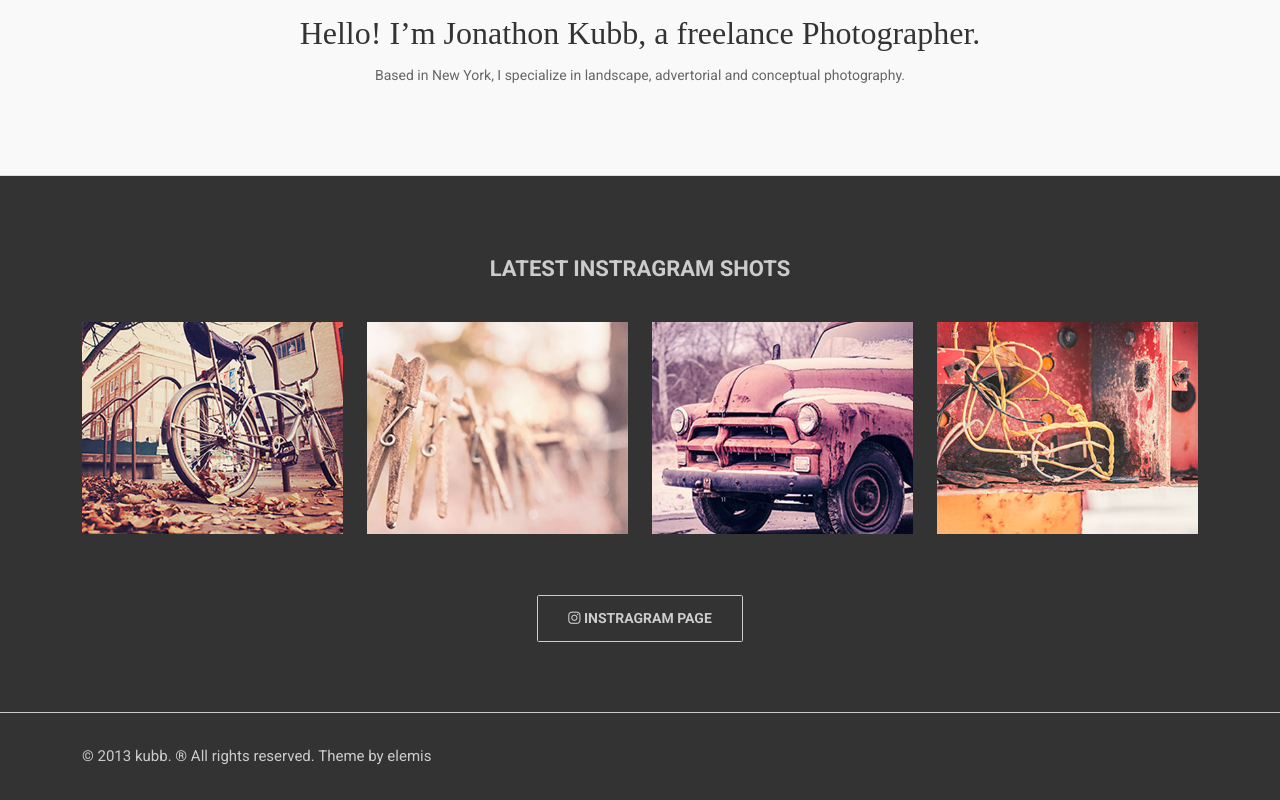
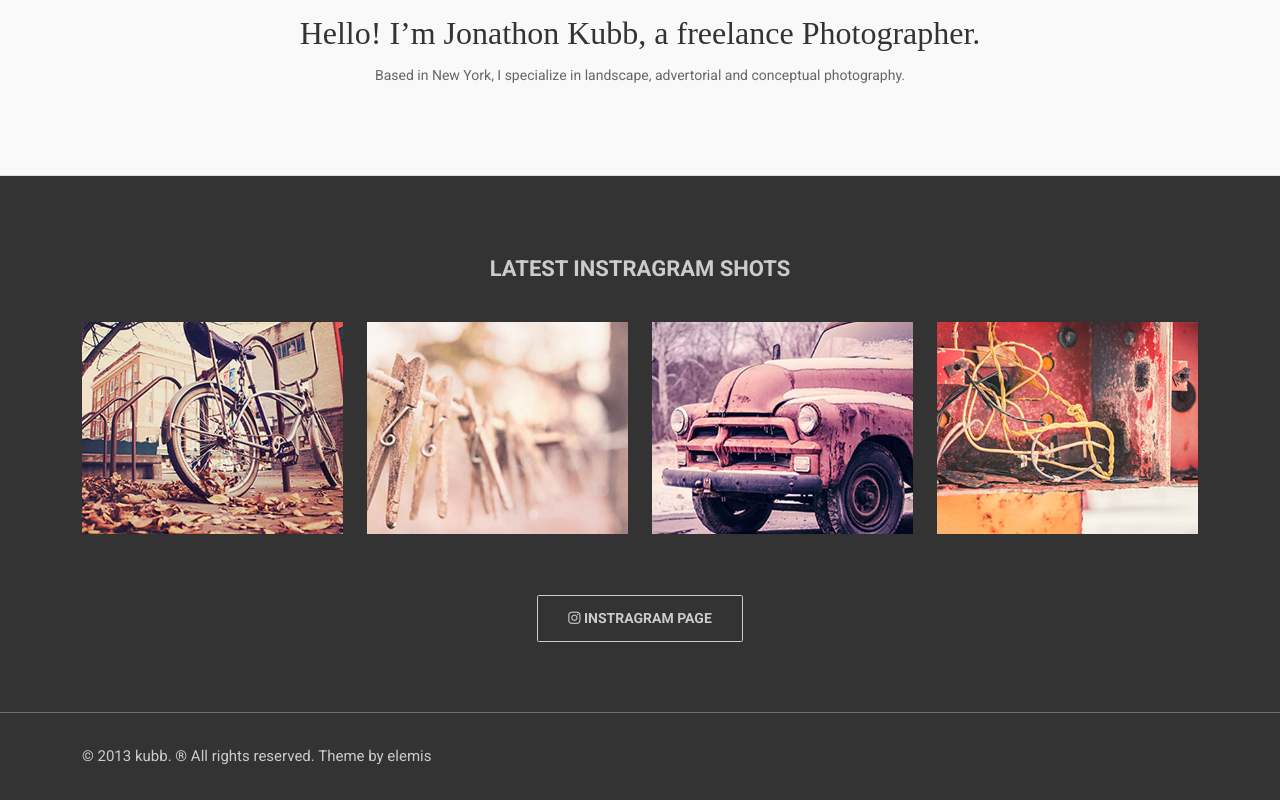
Before and after one commit to mshovonr/kubb-01, a plain HTML site: page portfolio.html in a window 1280 px wide. Shown: the part 726-1526 px from the top of the page. Drawn offline with Linux system fonts and the light colour scheme.

Commit message:
color fixed

```diff
--- a/assets/css/style.css
+++ b/assets/css/style.css
@@ -12,7 +12,7 @@ img{
     width: 100%;
 }
 .border-light-css{
-    border-bottom: 1px solid #ccc;
+        border-bottom: 1px solid rgb(111, 111, 111);
 }
 /* common style end */
 /* navbar start */
```
